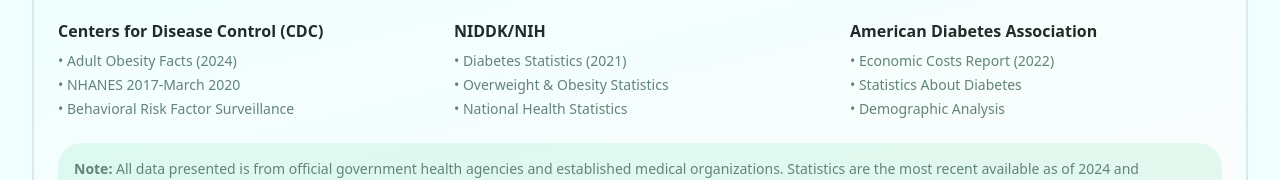
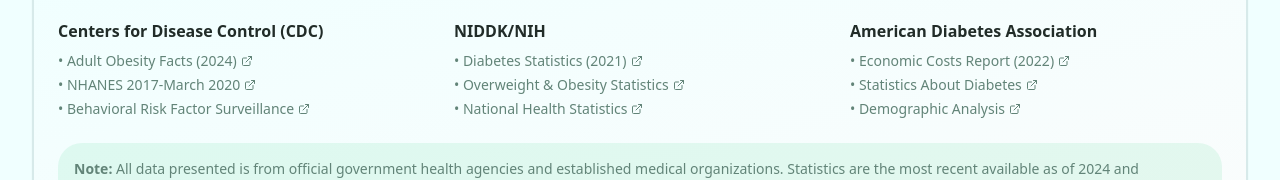
Before and after one commit to TanishqMittal139/sweat-smart-app-cac, a React (Vite) app: page /data in a window 1280 px wide. Shown: the part 3569-3749 px from the top of the page. Built offline with nearby package versions, Linux system fonts and the light colour scheme.

Commit message:
Fix Data page links

```diff
--- a/src/pages/DataVisualization.tsx
+++ b/src/pages/DataVisualization.tsx
@@ -606,25 +606,61 @@ const DataVisualization = () => {
                 <div className="space-y-2">
                   <h4 className="font-semibold text-foreground">Centers for Disease Control (CDC)</h4>
                   <ul className="text-sm text-muted-foreground space-y-1">
-                    <li>• Adult Obesity Facts (2024)</li>
-                    <li>• NHANES 2017-March 2020</li>
-                    <li>• Behavioral Risk Factor Surveillance</li>
+                    <li>
+                      <a href="https://www.cdc.gov/obesity/data/adult.html" target="_blank" rel="noopener noreferrer" className="hover:text-primary hover:underline flex items-center gap-1">
+                        • Adult Obesity Facts (2024) <ExternalLink className="w-3 h-3" />
+                      </a>
+                    </li>
+                    <li>
+                      <a href="https://www.cdc.gov/nchs/nhanes/index.htm" target="_blank" rel="noopener noreferrer" className="hover:text-primary hover:underline flex items-center gap-1">
+                        • NHANES 2017-March 2020 <ExternalLink className="w-3 h-3" />
+                      </a>
+                    </li>
+                    <li>
+                      <a href="https://www.cdc.gov/brfss/index.html" target="_blank" rel="noopener noreferrer" className="hover:text-primary hover:underline flex items-center gap-1">
+                        • Behavioral Risk Factor Surveillance <ExternalLink className="w-3 h-3" />
+                      </a>
+                    </li>
                   </ul>
                 </div>
                 <div className="space-y-2">
                   <h4 className="font-semibold text-foreground">NIDDK/NIH</h4>
                   <ul className="text-sm text-muted-foreground space-y-1">
-                    <li>• Diabetes Statistics (2021)</li>
-                    <li>• Overweight & Obesity Statistics</li>
-                    <li>• National Health Statistics</li>
+                    <li>
+                      <a href="https://www.niddk.nih.gov/health-information/health-statistics/diabetes-statistics" target="_blank" rel="noopener noreferrer" className="hover:text-primary hover:underline flex items-center gap-1">
+                        • Diabetes Statistics (2021) <ExternalLink className="w-3 h-3" />
+                      </a>
+                    </li>
+                    <li>
+                      <a href="https://www.niddk.nih.gov/health-information/health-statistics/overweight-obesity" target="_blank" rel="noopener noreferrer" className="hover:text-primary hover:underline flex items-center gap-1">
+                        • Overweight & Obesity Statistics <ExternalLink className="w-3 h-3" />
+                      </a>
+                    </li>
+                    <li>
+                      <a href="https://www.nih.gov/about-nih/what-we-do/nih-almanac/national-institute-diabetes-digestive-kidney-diseases-niddk" target="_blank" rel="noopener noreferrer" className="hover:text-primary hover:underline flex items-center gap-1">
+                        • National Health Statistics <ExternalLink className="w-3 h-3" />
+                      </a>
+                    </li>
                   </ul>
                 </div>
                 <div className="space-y-2">
                   <h4 className="font-semibold text-foreground">American Diabetes Association</h4>
                   <ul className="text-sm text-muted-foreground space-y-1">
-                    <li>• Economic Costs Report (2022)</li>
-                    <li>• Statistics About Diabetes</li>
-                    <li>• Demographic Analysis</li>
+                    <li>
+                      <a href="https://diabetesjournals.org/care/article/47/1/26/153343/Economic-Costs-of-Diabetes-in-the-U-S-in-2022" target="_blank" rel="noopener noreferrer" className="hover:text-primary hover:underline flex items-center gap-1">
+                        • Economic Costs Report (2022) <ExternalLink className="w-3 h-3" />
+                      </a>
+                    </li>
+                    <li>
+                      <a href="https://diabetes.org/about-diabetes/statistics/about-diabetes" target="_blank" rel="noopener noreferrer" className="hover:text-primary hover:underline flex items-center gap-1">
+                        • Statistics About Diabetes <ExternalLink className="w-3 h-3" />
+                      </a>
+                    </li>
+                    <li>
+                      <a href="https://diabetes.org/about-diabetes/statistics" target="_blank" rel="noopener noreferrer" className="hover:text-primary hover:underline flex items-center gap-1">
+                        • Demographic Analysis <ExternalLink className="w-3 h-3" />
+                      </a>
+                    </li>
                   </ul>
                 </div>
               </div>
```
